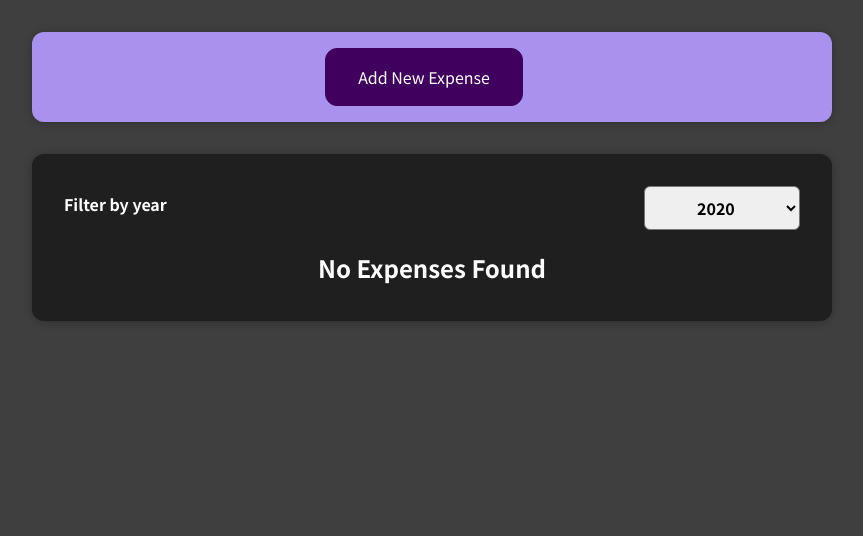
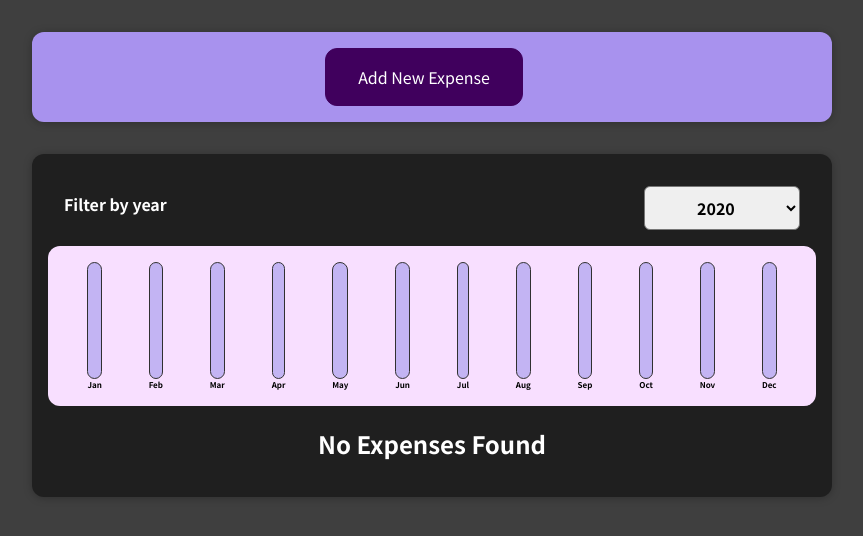
Before and after one commit to andrewrey/react-complete-guideProject1, a React (Create React App) app: page / in a window 1280 px wide. Shown: the top 536 px of the page, without its empty margins (208-1071 px from the left). Built offline with nearby package versions, Linux system fonts and the light colour scheme.

Commit message:
added chart component to expenses component

```diff
--- a/src/components/Chart/Chart.js
+++ b/src/components/Chart/Chart.js
@@ -2,13 +2,15 @@
 import "./Chart.css";
 
 const Chart = ({ dataPoints }) => {
+  const valuesArray = dataPoints.map((point) => point.value);
+  const totalMax = Math.max(...valuesArray);
   return (
     <div className="chart">
       {dataPoints.map((dataPoint) => (
         <ChartBar
           key={dataPoint.label}
           value={dataPoint.value}
-          maxValue={null}
+          maxValue={totalMax}
           label={dataPoint.label}
         />
       ))}
--- a/src/components/Chart/ChartBar.js
+++ b/src/components/Chart/ChartBar.js
@@ -1,7 +1,7 @@
 import "./ChartBar.css";
 
-const ChartBar = ({ key, value, maxValue, label }) => {
-  const barFillHeight = "0%";
+const ChartBar = ({ value, maxValue, label }) => {
+  let barFillHeight = "0%";
   if (maxValue > 0) {
     barFillHeight = `${Math.round((value / maxValue) * 100)}%`;
   }
--- a/src/components/Expenses/Expenses.js
+++ b/src/components/Expenses/Expenses.js
@@ -3,6 +3,7 @@
 import Card from "../UI/Card";
 import ExpensesFilter from "./ExpensesFilter";
 import "./Expenses.css";
+import ExpensesChart from "./ExpensesChart";
 
 const Expenses = ({ expenses }) => {
   const [filteredDate, setFilteredDate] = useState("2020");
@@ -17,6 +18,7 @@
     <div>
       <Card className="expenses">
         <ExpensesFilter onDateFilter={dateFilterHandler} date={filteredDate} />
+        <ExpensesChart expenses={filteredExpenses} />
         <ExpensesList expenses={filteredExpenses} />
       </Card>
     </div>
--- /dev/null
+++ b/src/components/Expenses/ExpensesChart.js
@@ -0,0 +1,26 @@
+import Chart from "../Chart/Chart";
+
+const ExpensesChart = ({ expenses }) => {
+  const chartDataPoints = [
+    { label: "Jan", value: 0 },
+    { label: "Feb", value: 0 },
+    { label: "Mar", value: 0 },
+    { label: "Apr", value: 0 },
+    { label: "May", value: 0 },
+    { label: "Jun", value: 0 },
+    { label: "Jul", value: 0 },
+    { label: "Aug", value: 0 },
+    { label: "Sep", value: 0 },
+    { label: "Oct", value: 0 },
+    { label: "Nov", value: 0 },
+    { label: "Dec", value: 0 },
+  ];
+
+  for (const expense of expenses) {
+    const expenseMonth = expense.date.getMonth();
+    chartDataPoints[expenseMonth].value += expense.amount;
+  }
+  return <Chart dataPoints={chartDataPoints} />;
+};
+
+export default ExpensesChart;
--- a/src/components/NewExpense/ExpenseForm.js
+++ b/src/components/NewExpense/ExpenseForm.js
@@ -19,7 +19,7 @@
     event.preventDefault();
     const expenseData = {
       title: enteredTitle,
-      amount: enteredExpense,
+      amount: +enteredExpense,
       date: new Date(`${enteredDate}T00:00`),
     };
     onSaveExpenseData(expenseData);
```
Also changed, not shown: 1 other file (tests, documents, lock files or other folders).
